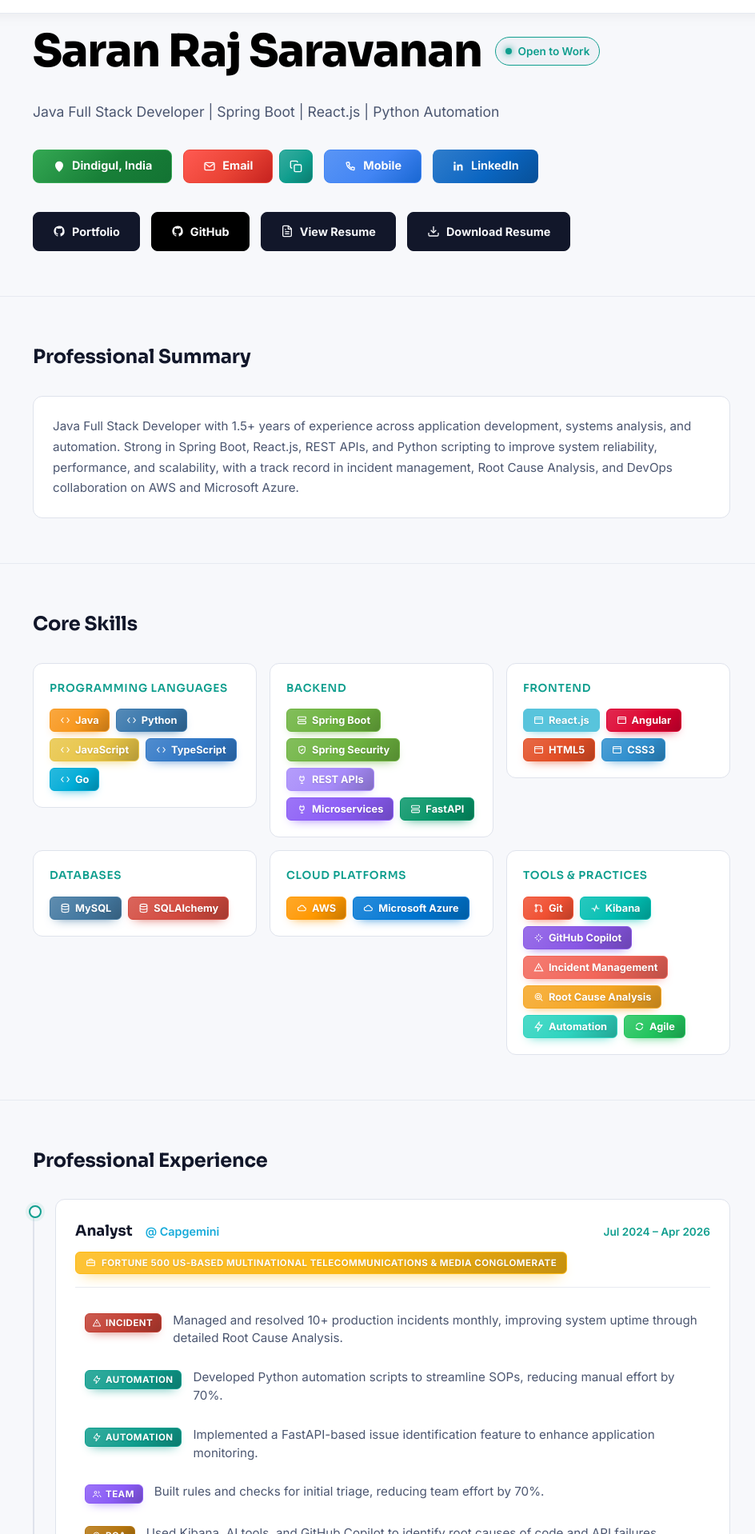
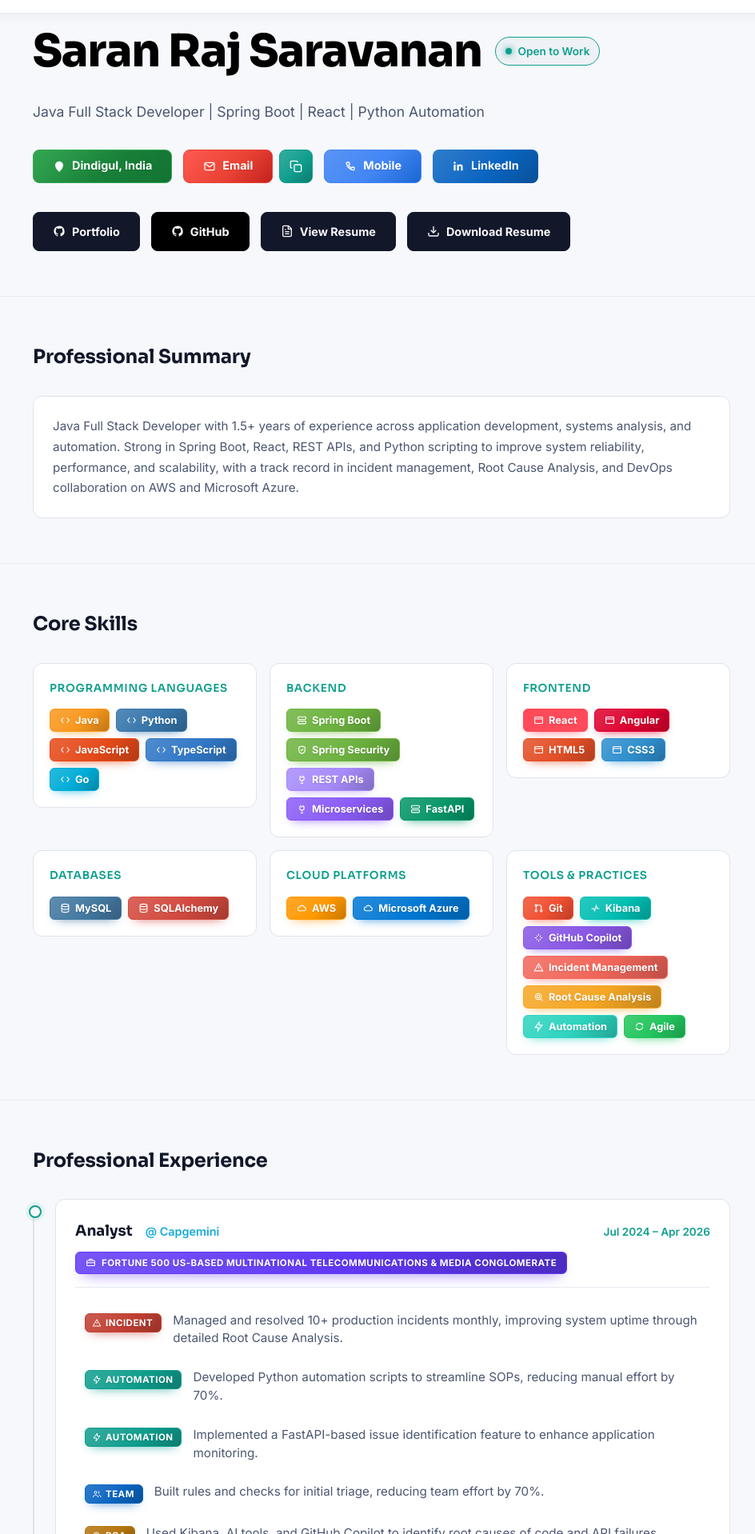
Before and after one commit to saravanansaranraj27/portfolio-website, a React (Vite) app: page / in a window 1280 px wide. Shown: the part 62-1980 px from the top of the page at 80% size, without its empty margins (163-1107 px from the left). Built offline with nearby package versions, Linux system fonts and the light colour scheme.

Commit message:
Update portfolio with new projects and UI

```diff
--- a/src/App.jsx
+++ b/src/App.jsx
@@ -44,7 +44,7 @@ import "./index.css";
 const TECH_META = {
   Java: { color: "#f8981d", Icon: CodeIcon },
   Python: { color: "#3776ab", Icon: CodeIcon },
-  JavaScript: { color: "#e8c547", Icon: CodeIcon },
+  JavaScript: { color: "#e64a19", Icon: CodeIcon },
   TypeScript: { color: "#3178c6", Icon: CodeIcon },
   Go: { color: "#00add8", Icon: CodeIcon },
   "Spring Boot": { color: "#6db33f", Icon: ServerIcon },
@@ -52,8 +52,7 @@ const TECH_META = {
   "REST APIs": { color: "#a78bfa", Icon: PlugIcon },
   Microservices: { color: "#8b5cf6", Icon: PlugIcon },
   FastAPI: { color: "#059669", Icon: ServerIcon },
-  "React.js": { color: "#58c4dc", Icon: WindowIcon },
-  React: { color: "#58c4dc", Icon: WindowIcon },
+  React: { color: "#ff4a5a", Icon: WindowIcon },
   Angular: { color: "#dd0031", Icon: WindowIcon },
   HTML5: { color: "#e34f26", Icon: WindowIcon },
   CSS3: { color: "#2f8fce", Icon: WindowIcon },
@@ -100,7 +99,7 @@ const TechButton = ({ label }) => {
   return (
     <button
       type="button"
-      className={`tag-btn ${label === "React.js" || label === "React" ? "react-tag" : ""}`}
+      className={`tag-btn ${label === "React" ? "react-tag" : ""}`}
       style={{ "--tag-color": color }}
     >
       <Icon />
@@ -120,7 +119,7 @@ const TechBadgeButton = ({ label }) => {
   return (
     <button
       type="button"
-      className={`tech-badge-btn ${label === "React.js" || label === "React" ? "react-tag" : ""}`}
+      className={`tech-badge-btn ${label === "React" ? "react-tag" : ""}`}
       style={{ "--tag-color": color }}
     >
       <Icon />
@@ -218,7 +217,7 @@ const App = () => {
   const personalInfo = {
     name: "Saran Raj Saravanan",
     title:
-      "Java Full Stack Developer | Spring Boot | React.js | Python Automation",
+      "Java Full Stack Developer | Spring Boot | React | Python Automation",
     location: "Dindigul, India",
     email: "ssaranraj15102021@gmail.com",
     phone: "+91 75488 62252",
@@ -252,7 +251,7 @@ const App = () => {
     },
     {
       category: "Frontend",
-      items: ["React.js", "Angular", "HTML5", "CSS3"],
+      items: ["React", "Angular", "HTML5", "CSS3"],
     },
     {
       category: "Databases",
@@ -782,10 +781,10 @@ const App = () => {
               <p className="summary-text">
                 Java Full Stack Developer with 1.5+ years of experience across
                 application development, systems analysis, and automation.
-                Strong in Spring Boot, React.js, REST APIs, and Python scripting
-                to improve system reliability, performance, and scalability,
-                with a track record in incident management, Root Cause Analysis,
-                and DevOps collaboration on AWS and Microsoft Azure.
+                Strong in Spring Boot, React, REST APIs, and Python scripting to
+                improve system reliability, performance, and scalability, with a
+                track record in incident management, Root Cause Analysis, and
+                DevOps collaboration on AWS and Microsoft Azure.
               </p>
             </div>
           </Reveal>
--- a/src/index.css
+++ b/src/index.css
@@ -7,13 +7,14 @@
     "Inter", -apple-system, BlinkMacSystemFont, "Segoe UI", sans-serif;
   --nav-height: 80px;
 
-  --react-brand: #58c4dc;
-  --react-brand-dark: #149eca;
+  --react-brand: #ff4a5a;
+  --react-brand-dark: #ff4a5a;
   --gmail-red: #ea4335;
   --maps-red: #ea4335;
   --dindigul-yellow: #fbbc04;
   --green-button: #188038;
   --contacts-blue: #4285f4;
+  --linkedin-blue: #0a66c2;
 }
 
 html {
@@ -39,7 +40,7 @@ html[data-theme="dark"] {
   --red-soft: #f2665a20;
   --purple: #8b5cf6;
   --purple-soft: #8b5cf620;
-  --react-color: #58c4dc;
+  --react-color: #ff4a5a;
   --name-color: #2dd4bf;
   --github-color: #2dd4bf;
   --github-button-bg: #ffffff;
@@ -75,7 +76,7 @@ html[data-theme="light"] {
   --red-soft: #c23f3314;
   --purple: #8b5cf6;
   --purple-soft: #8b5cf620;
-  --react-color: #58c4dc;
+  --react-color: #ff4a5a;
   --name-color: #000000;
   --github-color: #0f9e8e;
   --github-button-bg: #000000;
@@ -120,7 +121,7 @@ html[data-theme="light"] {
     color-mix(in srgb, #0a66c2 78%, black) 100%
   );
 
-  --react-gradient: #58c4dc;
+  --react-gradient: #ff4a5a;
 
   --gmail-gradient: linear-gradient(
     135deg,
@@ -148,6 +149,13 @@ html[data-theme="light"] {
     #34a853 0%,
     #188038 55%,
     #137333 100%
+  );
+
+  --client-gradient: linear-gradient(
+    135deg,
+    color-mix(in srgb, #6138f5 85%, white) 0%,
+    #6138f5 55%,
+    color-mix(in srgb, #6138f5 78%, black) 100%
   );
 }
 
@@ -813,7 +821,7 @@ a {
   flex-shrink: 0;
 }
 
-.tag-btn[style*="#58c4dc"] {
+.tag-btn[style*="#ff4a5a"] {
   background: var(--react-gradient);
   border-color: var(--react-brand);
 }
@@ -1022,16 +1030,16 @@ a {
 .chip-team {
   background: linear-gradient(
     135deg,
-    color-mix(in srgb, var(--purple) 85%, white) 0%,
-    var(--purple) 55%,
-    color-mix(in srgb, var(--purple) 78%, black) 100%
+    color-mix(in srgb, var(--linkedin-blue) 85%, white) 0%,
+    var(--linkedin-blue) 55%,
+    color-mix(in srgb, var(--linkedin-blue) 78%, black) 100%
   );
-  border: 1px solid var(--purple);
-  box-shadow: 0 6px 14px -8px var(--purple);
+  border: 1px solid var(--linkedin-blue);
+  box-shadow: 0 6px 14px -8px var(--linkedin-blue);
 }
 
 .chip-team:hover {
-  box-shadow: 0 10px 20px -8px var(--purple);
+  box-shadow: 0 10px 20px -8px var(--linkedin-blue);
 }
 
 .achievement-text {
@@ -1067,6 +1075,9 @@ a {
   padding: 1px;
   background: linear-gradient(135deg, transparent, var(--teal), transparent);
   -webkit-mask:
+    linear-gradient(#fff 0 0) content-box,
+    linear-gradient(#fff 0 0);
+  mask:
     linear-gradient(#fff 0 0) content-box,
     linear-gradient(#fff 0 0);
   -webkit-mask-composite: xor;
@@ -1145,7 +1156,7 @@ a {
   flex-shrink: 0;
 }
 
-.tech-badge-btn[style*="#58c4dc"] {
+.tech-badge-btn[style*="#ff4a5a"] {
   background: var(--react-gradient);
   border-color: var(--react-brand);
 }
@@ -1297,12 +1308,12 @@ footer {
   letter-spacing: 0.04em;
   padding: 6px 12px;
   border-radius: 6px;
-  border: 1px solid #fdb913;
+  border: 1px solid #6138f5;
   color: var(--tag-font);
-  background: var(--gold-gradient);
+  background: var(--client-gradient);
   text-transform: uppercase;
   cursor: default;
-  box-shadow: 0 8px 18px -10px #fdb913;
+  box-shadow: 0 8px 18px -10px #6138f5;
   transition:
     transform 0.2s ease,
     box-shadow 0.2s ease;
@@ -1317,7 +1328,7 @@ footer {
 
 .client-tag:hover {
   transform: translateY(-2px);
-  box-shadow: 0 10px 20px -8px #fdb913;
+  box-shadow: 0 10px 20px -8px #6138f5;
 }
 
 @media (max-width: 600px) {
```
